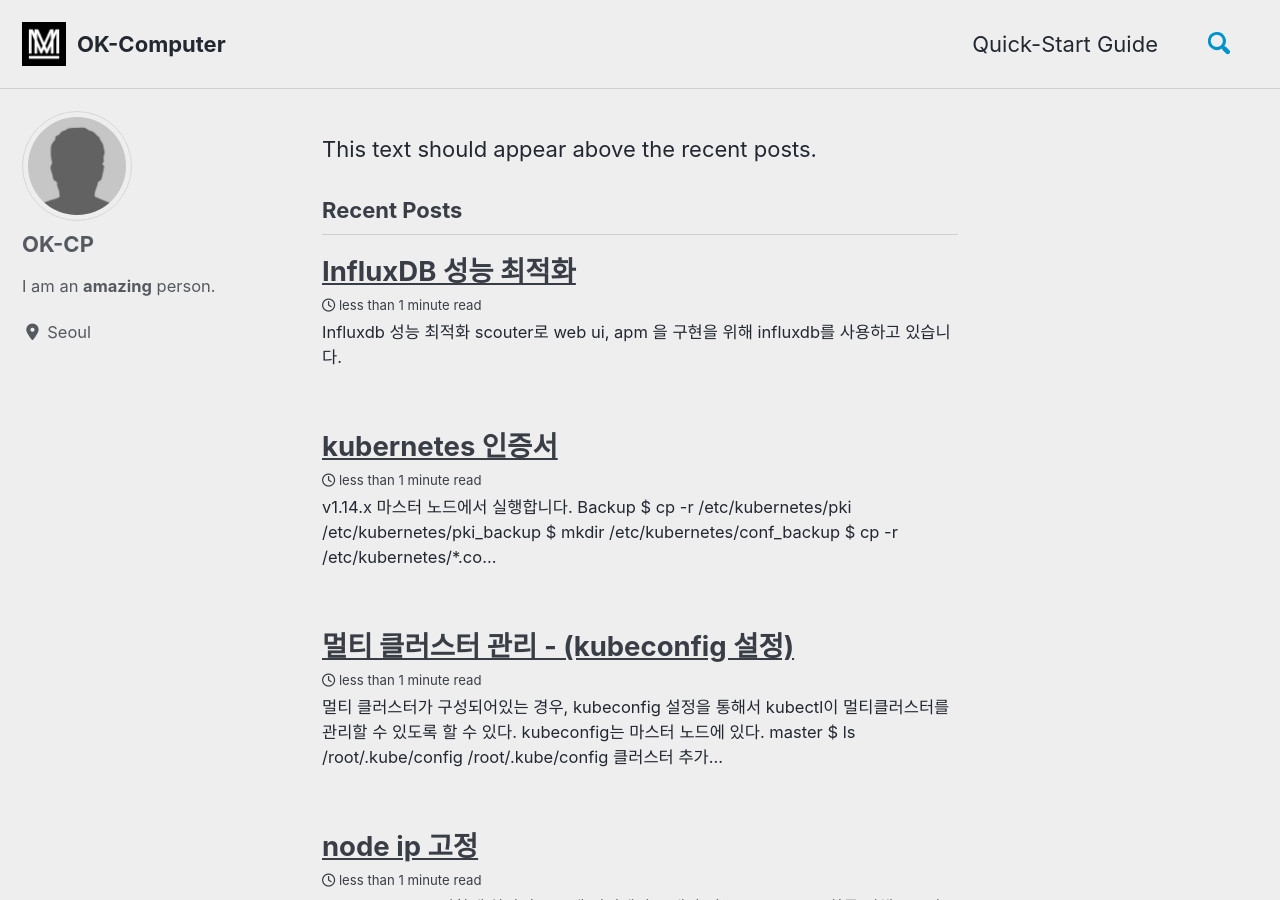
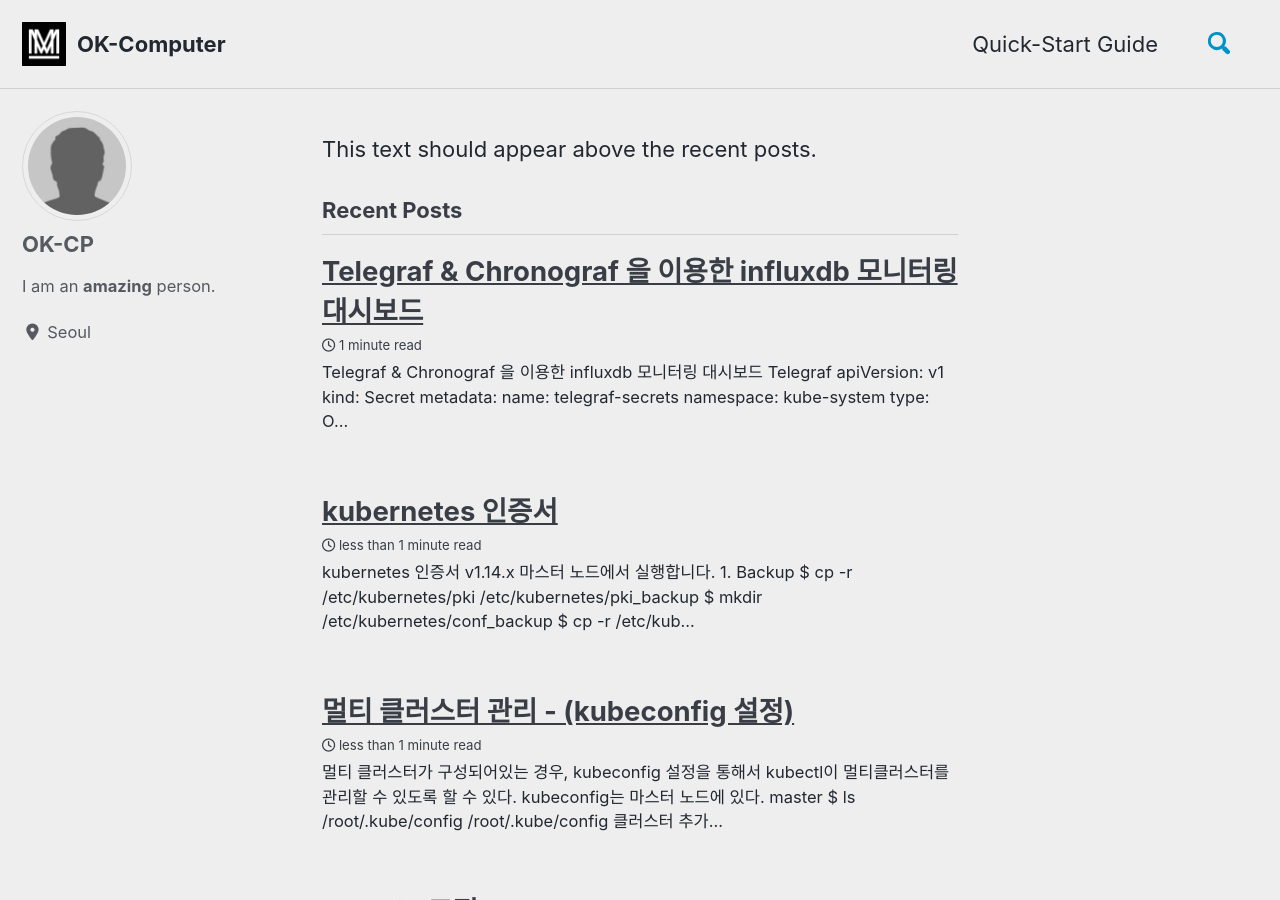
Before and after one commit to ok-cp/ok-cp.github.io, a Jekyll site: the page built from index.html, in a window 1280 px wide and 900 px high. Built offline with Jekyll 4.4.1, drawn with Linux system fonts in a browser that asks for light colours; cached includes are drawn as plain includes; nearby versions of some CDN libraries; the list of posts is cut into pages by our own code.

Commit message:
telegraf1

````diff
--- a/_posts/2020-05-15-k8s-cert-renew.md
+++ b/_posts/2020-05-15-k8s-cert-renew.md
@@ -3,46 +3,49 @@ title: "kubernetes 인증서"
 date: 2020-05-15 08:26:28 -0400
 categories: Kubernetes
 ---
-v1.14.x
+## kubernetes 인증서
+### v1.14.x
 마스터 노드에서 실행합니다.
 
-1. Backup
-
+#### 1. Backup
+```yaml
 $ cp -r /etc/kubernetes/pki /etc/kubernetes/pki_backup
 $ mkdir /etc/kubernetes/conf_backup
 $ cp -r /etc/kubernetes/*.conf /etc/kubernetes/conf_backup
+```
 
-2. Delete Cert & Config
+#### 2. Delete Cert & Config
+```yaml
+$ mv /etc/kubernetes/pki/{apiserver.crt,apiserver-etcd-client.key,apiserver-kubelet-client.crt,front-proxy-ca.crt,front-proxy-client.crt,front-proxy-client.key,front-proxy-ca.key,apiserver-kubelet-client.key,apiserver.key,apiserver-etcd-client.crt} /etc/kubernetes/pki_backup/
+$ rm -rf /etc/kubernetes/pki/etcd/{healthcheck-client.crt,healthcheck-client.key,peer.crt,peer.key,server.crt,server.key}
+$ rm -rf /etc/kubernetes/*.conf
+```
 
-$ mv /etc/kubernetes/pki/{apiserver.crt,apiserver-etcd-client.key,apiserver-kubelet-client.crt,front-proxy-ca.crt,front-proxy-client.crt,front-proxy-client.key,front-proxy-ca.key,apiserver-kubelet-client.key,apiserver.key,apiserver-etcd-client.crt} /etc/kubernetes/pki_backup/
-
-$ rm -rf /etc/kubernetes/pki/etcd/{healthcheck-client.crt,healthcheck-client.key,peer.crt,peer.key,server.crt,server.key}
-
-$ rm -rf /etc/kubernetes/*.conf
-
-3. Cretate Certs & Config
-
+#### 3. Cretate Certs & Config
+```yaml
 kubeadm alpha phase certs all –config=/etc/kubernetes/addon/kubeadm-config.yaml
 kubeadm alpha phase kubeconfig all –config=/etc/kubernetes/addon/kubeadm-config.yaml
+```
 
-4. Copy admin.conf
-
+#### 4. Copy admin.conf
+```yaml
 cp /etc/kubernetes/admin.conf /root/.kube/config
 export KUBECONFIG=/root/.kube/config
+```
 
-5. master nodef Restart Docker & kubelet
-
+#### 5. master nodef Restart Docker & kubelet
+```yaml
 systemctl stop kubelet
 systemctl stop docker (docker를 내리지 않으면, config가 적용되지 않은 apiserver가 올라와있다)
 systemctl start docker
 systemctl start kubelet
+```
 
-
-v1.15 이상부터 kubeadm alpha certs renew 명령어를 사용하여 간단하게 인증서를 리뉴얼할 수 있다.
+### v1.15 이상부터 kubeadm alpha certs renew 명령어를 사용하여 간단하게 인증서를 리뉴얼할 수 있다.
 인증서 갱신은 만료기간 상관없이 renew 실행한 시간부터 다시 설정됩니다.
 
-인증서 만료 확인
+#### 인증서 만료 확인
 kubeadm alpha certs check-expiration
 
-인증서 갱신
+#### 인증서 갱신
 kubeadm alpha certs renew all
--- a/_posts/2020-05-19-Optimizing-InfluxDB-Performance.md
+++ b/_posts/2020-05-19-Optimizing-InfluxDB-Performance.md
@@ -1,8 +1,165 @@
 ---
-title: "InfluxDB 성능 최적화"
+title: "Telegraf & Chronograf 을 이용한 influxdb 모니터링 대시보드"
 date: 2020-05-19 08:26:28 -0400
 categories: Influxdb
+tags:
+  - influxdb
+  - telegraf
+  - chronograf
+  - monitoring
 ---
-Influxdb 성능 최적화
+## Telegraf & Chronograf 을 이용한 influxdb 모니터링 대시보드
 
-scouter로 web ui, apm 을 구현을 위해 influxdb를 사용하고 있습니다.
+### Telegraf
+
+```yaml
+apiVersion: v1
+kind: Secret
+metadata:
+  name: telegraf-secrets
+  namespace: kube-system
+type: Opaque
+stringData:
+  INFLUXDB_DB: telegraf
+  INFLUXDB_URL: http://10.96.1.11:8086
+  INFLUXDB_USER: root
+  INFLUXDB_USER_PASSWORD: root
+---
+apiVersion: v1
+kind: ConfigMap
+metadata:
+  name: telegraf-config
+  namespace: kube-system
+data:
+  telegraf.conf: |+
+    [[outputs.influxdb]]
+      urls = ["$INFLUXDB_URL"]
+      database = "$INFLUXDB_DB"
+      username = "$INFLUXDB_USER"
+      password = "$INFLUXDB_USER_PASSWORD"
+    [[inputs.influxdb]]
+      urls = [
+        "http://10.96.1.11:8086/debug/vars"
+      ]
+      timeout = "5s"
+    [[inputs.statsd]]
+      max_tcp_connections = 250
+      tcp_keep_alive = false
+      service_address = ":8125"
+      delete_gauges = true
+      delete_counters = true
+      delete_sets = true
+      delete_timings = true
+      metric_separator = "."
+      allowed_pending_messages = 10000
+      percentile_limit = 1000
+      parse_data_dog_tags = true
+      read_buffer_size = 65535
+    [agent]
+      hostname = "monitoring-influxdb"
+      flush_interval = "15s"
+      interval = "15s"
+    [[inputs.system]]
+    [[inputs.cpu]]
+      name_suffix = "_total"
+      percpu = false
+      totalcpu = true
+    [[inputs.mem]]
+    [[inputs.net]]
+    [[inputs.disk]]
+      tagexclude = ["fstype"]
+---
+apiVersion: apps/v1
+kind: Deployment
+metadata:
+  namespace: kube-system
+  name: telegraf
+spec:
+  selector:
+    matchLabels:
+      app: telegraf
+  minReadySeconds: 5
+  template:
+    metadata:
+      labels:
+        app: telegraf
+    spec:
+      containers:
+        - image: telegraf:latest
+          name: telegraf
+          envFrom:
+            - secretRef:
+                name: telegraf-secrets
+          volumeMounts:
+            - name: telegraf-config-volume
+              mountPath: /etc/telegraf/telegraf.conf
+              subPath: telegraf.conf
+              readOnly: true
+            - mountPath: /etc/localtime
+              name: timezone
+      volumes:
+        - name: telegraf-config-volume
+          configMap:
+            name: telegraf-config
+        - hostPath:
+            path: /etc/localtime
+            type: ''
+          name: timezone
+---
+apiVersion: v1
+kind: Service
+metadata:
+  name: telegraf
+  namespace: kube-system
+spec:
+  externalTrafficPolicy: Cluster
+  ports:
+  - nodePort: 32285
+    port: 8125
+    protocol: UDP
+    targetPort: 8125
+  selector:
+    app: telegraf
+  sessionAffinity: None
+  type: NodePort
+```
+
+###  Chronograf
+
+```yaml
+apiVersion: apps/v1
+kind: Deployment
+metadata:
+  namespace: kube-system
+  name: chronograf
+spec:
+  selector:
+    matchLabels:
+      app: chronograf
+  minReadySeconds: 5
+  template:
+    metadata:
+      labels:
+        app: chronograf
+    spec:
+      containers:
+        - image: chronograf:latest
+          name: chronograf
+---
+apiVersion: v1
+kind: Service
+metadata:
+  name: chronograf
+  namespace: kube-system
+spec:
+  externalTrafficPolicy: Cluster
+  ports:
+  - nodePort: 32286
+    port: 8888
+    protocol: TCP
+    targetPort: 8888
+  selector:
+    app: chronograf
+  sessionAffinity: None
+  type: NodePort
+```
````
